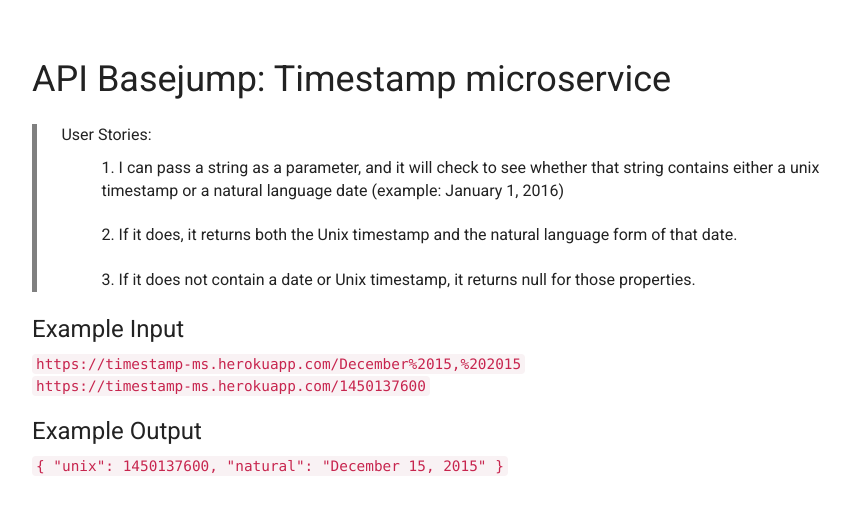
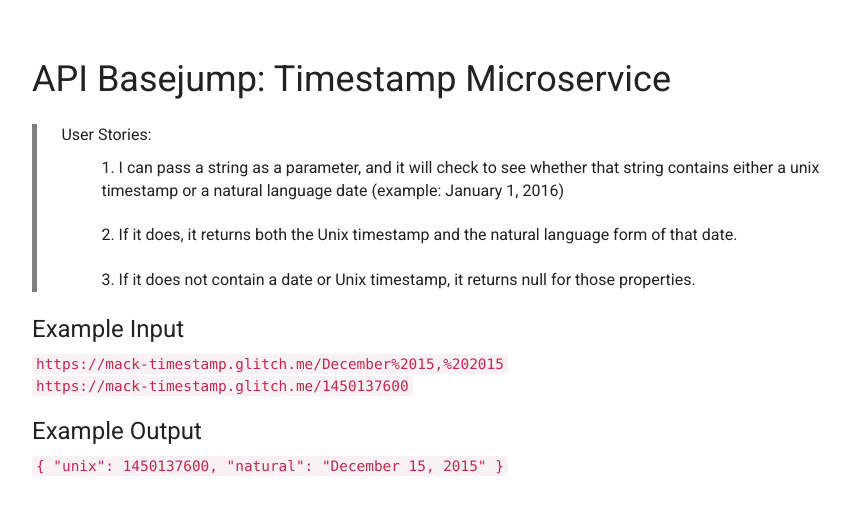
Before and after one commit to JordanMack92/Request-Header-Parser-Microservice, a website: page views/index.html in a window 1280 px wide. Shown: the top 514 px of the page, without its empty margins (224-1074 px from the left). Drawn offline with nearby package versions, Linux system fonts and the light colour scheme.

Commit message:
fixed date format and style index

```diff
--- a/views/index.html
+++ b/views/index.html
@@ -10,7 +10,7 @@
 
    <body>
       <div class="container">
-         <h1>API Basejump: Timestamp microservice</h1>
+         <h1>API Basejump: Timestamp Microservice</h1>
 
         <div id = "user-stories">
           <div id = "user-stories-text">
@@ -25,9 +25,9 @@
 
         <div>
           <h3>Example Input</h3>
-          <code>https://timestamp-ms.herokuapp.com/December%2015,%202015</code>
+          <a href="https://mack-timestamp.glitch.me/December%2015,%202015" target = "_blank"><code>https://mack-timestamp.glitch.me/December%2015,%202015</code></a>
           <br>
-          <code>https://timestamp-ms.herokuapp.com/1450137600</code>
+          <a href="https://mack-timestamp.glitch.me/1450137600" target = "_blank"><code>https://mack-timestamp.glitch.me/1450137600</code></a>
         </div>
         <div>
           <h3>Example Output</h3>
```
